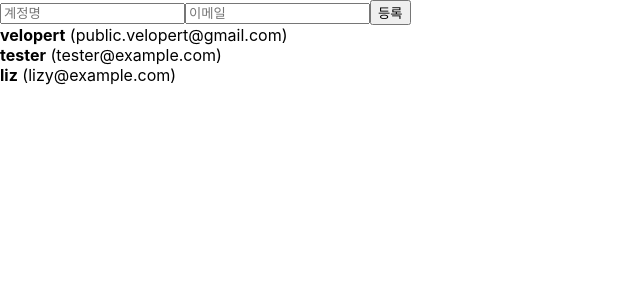
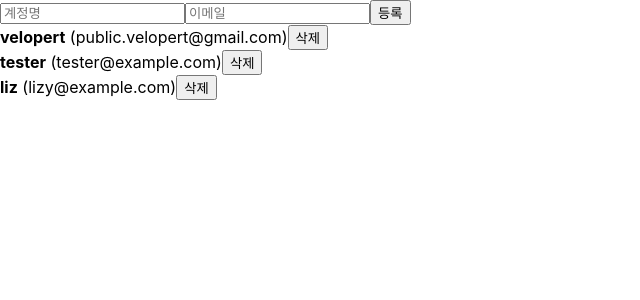
Before and after one commit to taurusboong2/begin-react, a React (Create React App) app: page / in a window 1280 px wide. Shown: the top 300 px of the page, without its empty margins (0-640 px from the left). Built offline with nearby package versions, Linux system fonts and the light colour scheme.

Commit message:
remove elements in array

```diff
--- a/src/App.js
+++ b/src/App.js
@@ -52,10 +52,15 @@
     });
     nextId.current += 1;
   };
+
+  const onRemove = (id) => {
+    setUsers(users.filter((user) => user.id != id));
+  };
+
   return (
     <div>
       <CreateUser username={username} email={email} onChange={onChange} onCreate={onCreate} />
-      <UserList users={users} />
+      <UserList users={users} onRemove={onRemove} />
     </div>
   );
 }
--- a/src/UserList.js
+++ b/src/UserList.js
@@ -1,18 +1,19 @@
 import React from 'react';
 
-function User({ user }) {
+function User({ user, onRemove }) {
   return (
     <div>
       <b>{user.username}</b> <span>({user.email})</span>
+      <button onClick={() => onRemove(user.id)}>삭제</button>
     </div>
   );
 }
 
-function UserList({ users }) {
+function UserList({ users, onRemove }) {
   return (
     <div>
       {users.map((user) => (
-        <User user={user} key={user.id} />
+        <User user={user} key={user.id} onRemove={onRemove} />
       ))}
     </div>
   );
```
